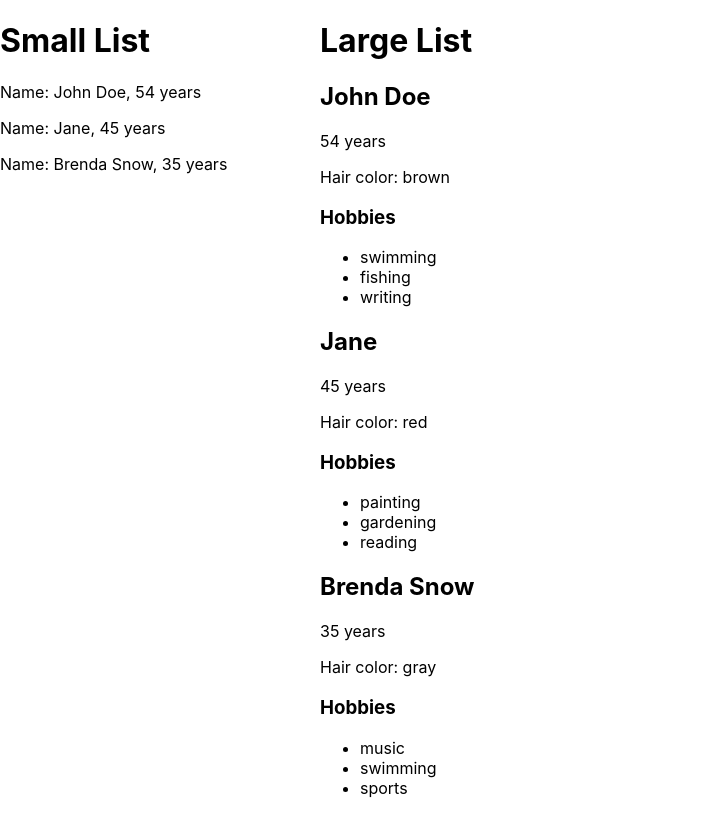
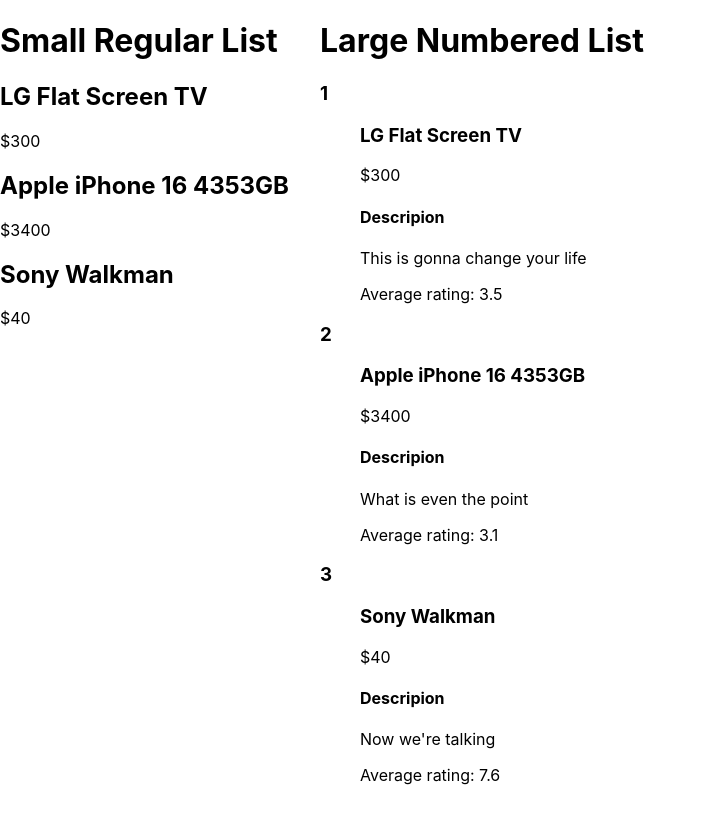
Before and after one commit to csengebalogh/react-patterns, a React (Create React App) app: page / in a window 1280 px wide. Shown: the whole page, without its empty margins (0-706 px from the left). Built offline with nearby package versions, Linux system fonts and the light colour scheme.

Commit message:
Variation of lists, numbered, displaying product list items

```diff
--- a/src/App.js
+++ b/src/App.js
@@ -1,9 +1,12 @@
 import './App.css';
 import { RegularList } from './RegularList';
+import { NumberedList } from './NumberedList';
 import { SplitScreen } from './SplitScreen';
 import { SmallPersonListItem, } from './people/SmallPersonListItem';
 import { LargePersonListItem, } from './people/LargePersonListItem';
-import { people } from './Lists';
+import { SmallProductListItem, } from './products/SmallProductListItem';
+import { people, products } from './Lists';
+import { LargeProductListItem } from './products/LargeProductListItem';
 
 const LeftComponent = ({leftTitle}) => {
   return (
@@ -13,9 +16,9 @@
 
 
     <RegularList
-    items={people}
-    resourceName="person"
-    itemComponent={SmallPersonListItem}
+    items={products}
+    resourceName="product"
+    itemComponent={SmallProductListItem}
     />
 
     </>
@@ -27,10 +30,10 @@
 
     <h1>{rightTitle}</h1>
 
-    <RegularList
-    items={people}
-    resourceName="person"
-    itemComponent={LargePersonListItem}
+    <NumberedList
+    items={products}
+    resourceName="product"
+    itemComponent={LargeProductListItem}
     />
 
     </>
@@ -41,8 +44,8 @@
   return (
     <>
       <SplitScreen leftWeight={1} rightWeight={3}>
-        <LeftComponent leftTitle="Small List" />
-        <RightComponent rightTitle="Large List"/>
+        <LeftComponent leftTitle="Small Regular List" />
+        <RightComponent rightTitle="Large Numbered List"/>
       </SplitScreen>
 
     </>
--- /dev/null
+++ b/src/NumberedList.js
@@ -0,0 +1,17 @@
+export const NumberedList = ({
+    items,
+    resourceName,
+    itemComponent: ItemComponent
+ }) => {
+    return (
+        <>
+
+            {items.map((item, i) => (
+                <>
+                <h3>{i + 1}</h3>
+                <ItemComponent key={i} {...{ [resourceName]:  item}}/>
+                </>
+            ))}
+        </>
+    )
+}
--- a/src/products/LargeProductListItem.js
+++ b/src/products/LargeProductListItem.js
@@ -0,0 +1,15 @@
+export const LargeProductListItem = ({ product}) => {
+    const { name, price, desc, rating } = product
+
+    return (
+        <>
+            <ul>
+                <h3>{name}</h3>
+                <p>{price}</p>
+                <h4>Descripion</h4>
+                <p>{desc}</p>
+                <p>Average rating: {rating}</p>
+            </ul>
+        </>
+    )
+}
--- a/src/products/SmallProductListItem.js
+++ b/src/products/SmallProductListItem.js
@@ -0,0 +1,10 @@
+export const SmallProductListItem = ({ product }) => {
+    const { name, price } = product
+
+    return (
+        <>
+            <h2>{name}</h2>
+            <p>{price}</p>
+        </>
+    )
+}
```
